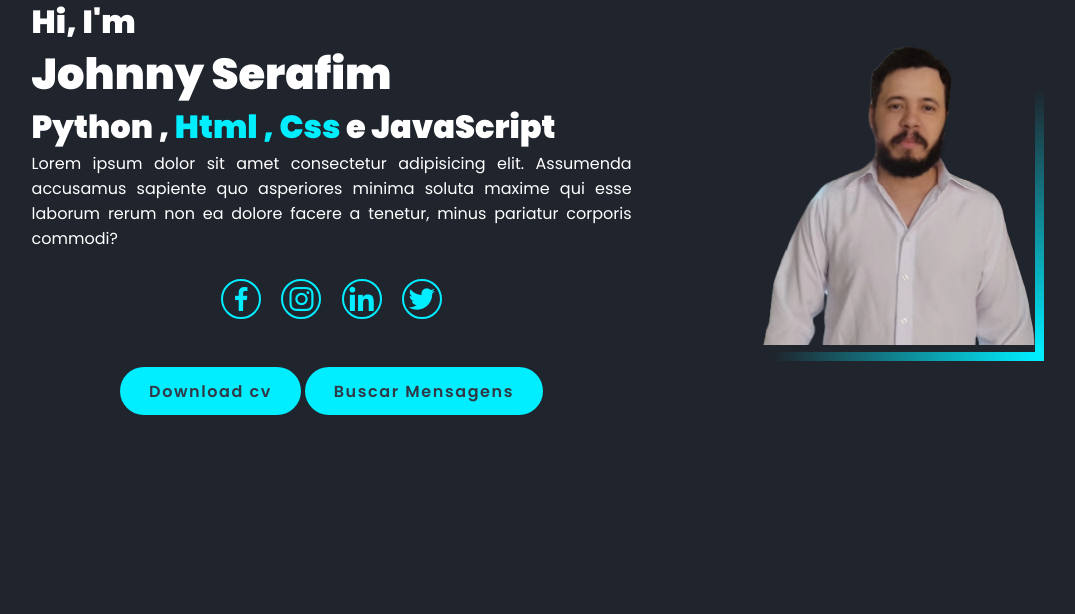
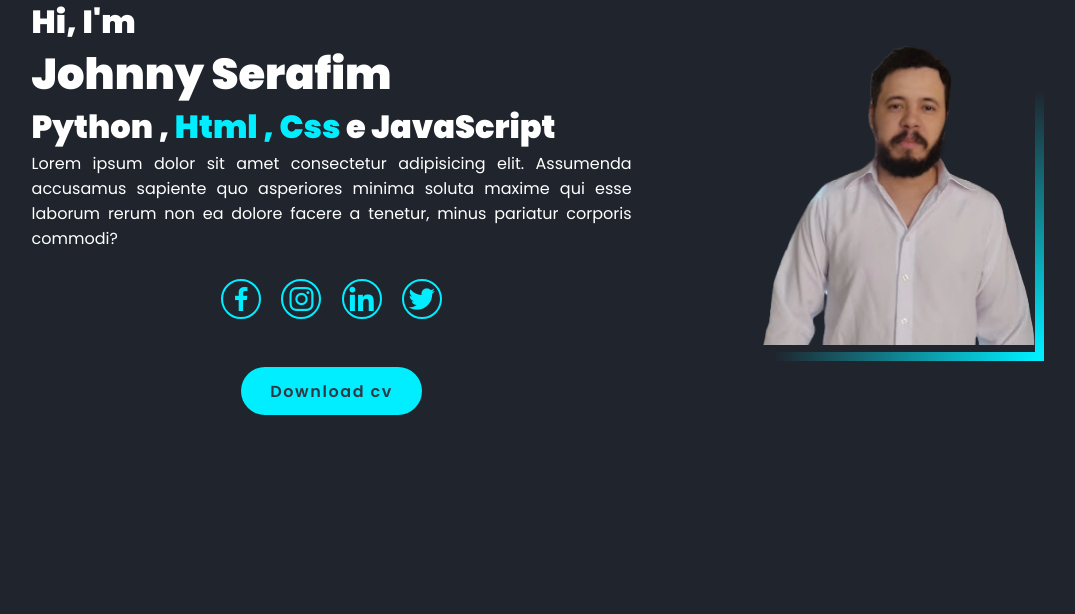
Before and after one commit to JohnnySerafim/meu-site, a Flask app: page / in a window 1280 px wide. Shown: the part 203-817 px from the top of the page, without its empty margins (102-1177 px from the left). Run offline with Flask 3, Linux system fonts and the light colour scheme.

Commit message:
Update index.html
retirei um botão de pesquisa

```diff
--- a/templates/index.html
+++ b/templates/index.html
@@ -48,7 +48,7 @@
             </div>
             <div>
                 <a href="#" class="btn">Download cv</a>
-                <a href="{{ url_for('buscar') }}" target="_blank" class="btn">Buscar Mensagens</a>
+                <!--<a href="{{ url_for('buscar') }}" target="_blank" class="btn">Buscar Mensagens</a> -->
             </div>
         </div>
         <div class="home-img">
```
